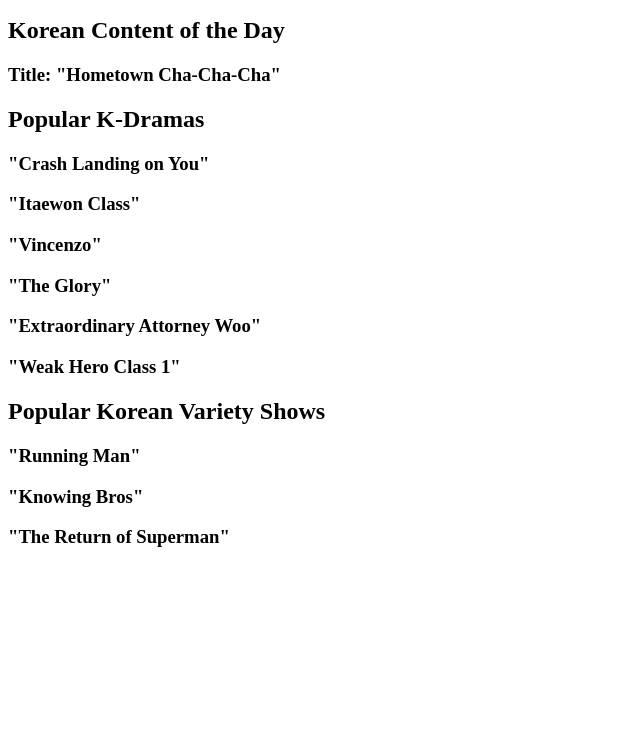
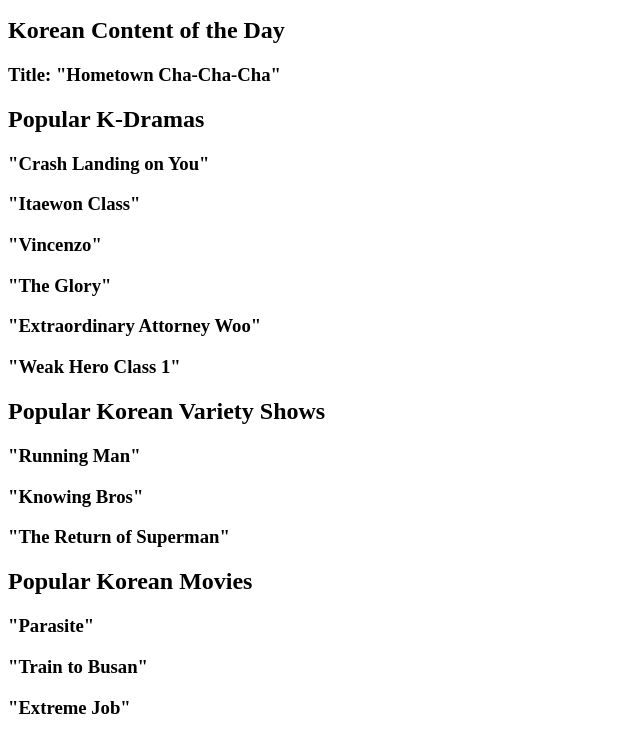
Before and after one commit to tierrapham/seoulmatetv, a plain HTML site: page index.html in a window 1280 px wide. Shown: the part 105-842 px from the top of the page, without its empty margins (0-640 px from the left). Before the commit the page ends 800 px from the top, so only its background shows below. Drawn offline with Linux system fonts and the light colour scheme; no server answers.

Commit message:
Adding articles and h3 text with k-movie titles for the Popular Korean Movies section as a starter

```diff
--- a/index.html
+++ b/index.html
@@ -56,6 +56,18 @@
                 <h3>"The Return of Superman"</h3>
             </article>
         </section>
+        <section id="kmovies">
+            <h2>Popular Korean Movies</h2>
+            <article class="kmovie">
+                <h3>"Parasite"</h3>
+            </article>
+            <article class="kmovie">
+                <h3>"Train to Busan"</h3>
+            </article>
+            <article class="kmovie">
+                <h3>"Extreme Job"</h3>
+            </article>
+        </section>
     </main>
 </body>
 </html>
```
